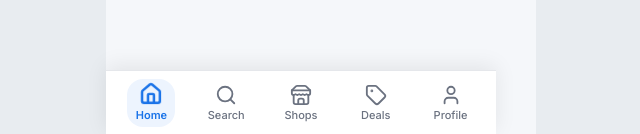
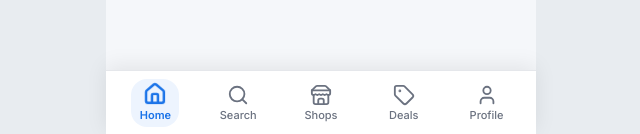
Before and after one commit to Digvijay2506/phoneefy1, a React (Vite) app: page / in a window 1280 px wide. Shown: the part 666-800 px from the top of the page, without its empty margins (319-959 px from the left). Built offline with nearby package versions, Linux system fonts and the light colour scheme; no server answers; the database is empty.

Commit message:
Add files via upload

```diff
--- a/src/components/BottomNav.tsx
+++ b/src/components/BottomNav.tsx
@@ -17,7 +17,7 @@ const navItems = [
 export default function BottomNav({ activeTab, onTabChange }: BottomNavProps) {
   return (
     <nav
-      className="fixed bottom-0 w-full max-w-[390px] z-50 flex justify-around items-center h-16 px-2"
+      className="fixed bottom-0 w-full sm:max-w-[430px] z-50 flex justify-around items-center h-16 px-2"
       style={{
         background: 'rgba(255,255,255,0.95)',
         backdropFilter: 'blur(20px)',
--- a/src/components/DashboardNav.tsx
+++ b/src/components/DashboardNav.tsx
@@ -15,7 +15,7 @@ const navItems = [
 export default function DashboardNav({ activeTab, onTabChange }: DashboardNavProps) {
   return (
     <nav
-      className="fixed bottom-0 w-full max-w-[390px] z-50 flex justify-around items-center h-16 px-2"
+      className="fixed bottom-0 w-full sm:max-w-[430px] z-50 flex justify-around items-center h-16 px-2"
       style={{
         background: 'rgba(255,255,255,0.95)',
         backdropFilter: 'blur(20px)',
```
